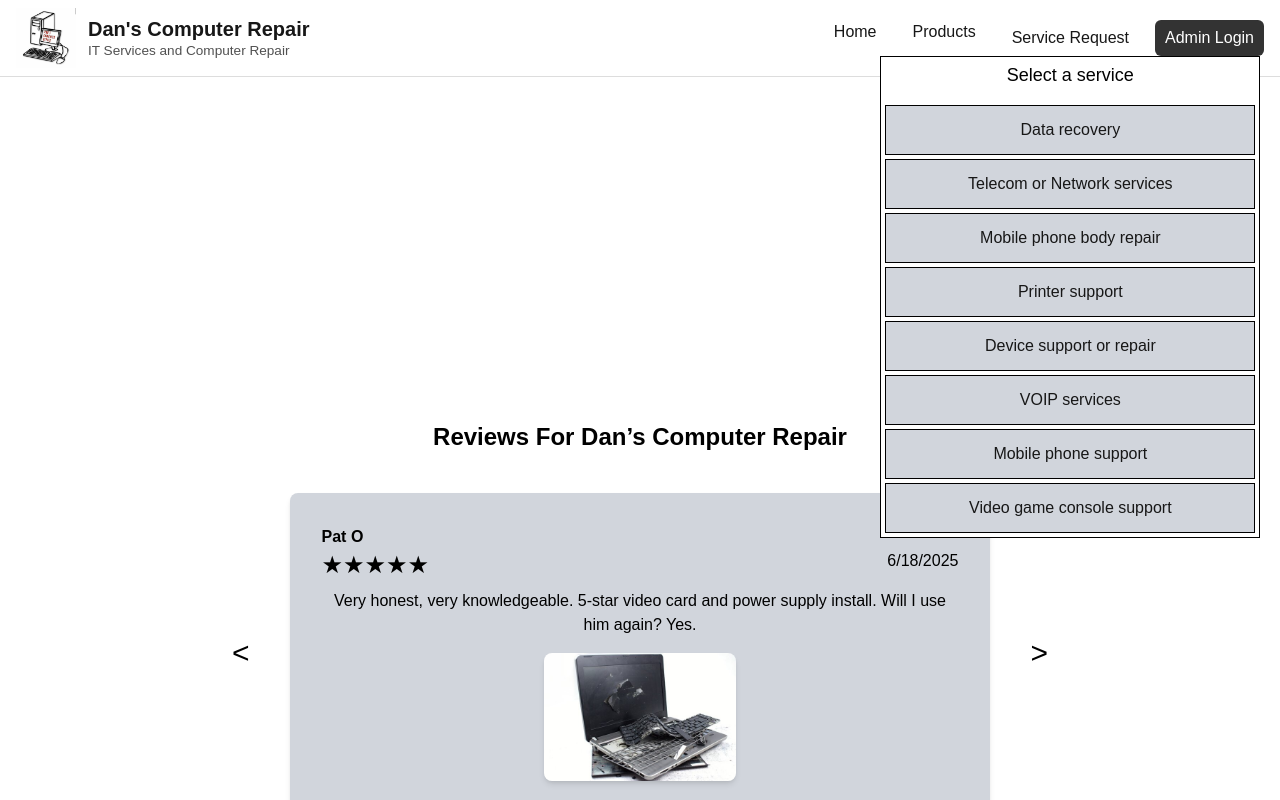
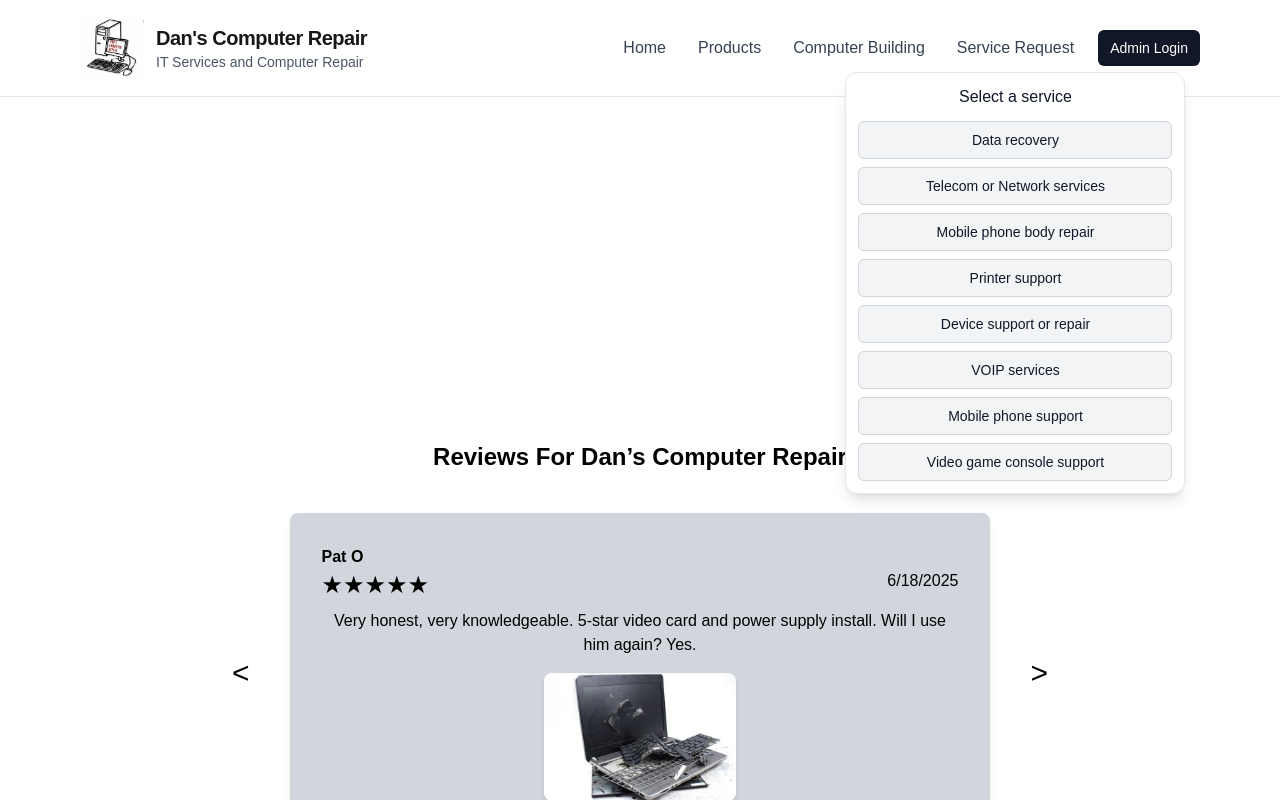
Before and after one commit to BrandonMLeyva/DansComputerRepair, a Next.js app: page / in a window 1280 px wide. Both pictures are taken after a click on the button "Service Request". Shown: the top 800 px of the page. Built offline with nearby package versions, Linux system fonts and the light colour scheme.

Commit message:
DC-591, DC- 592

```diff
--- a/src/app/components/Header.js
+++ b/src/app/components/Header.js
@@ -1,26 +1,23 @@
 "use client";
+
 import { useState, useRef, useEffect } from "react";
+import { useRouter } from "next/navigation";
 
-function Header() {
+export default function Header() {
   const [isDropdownOpen, setDropdownOpen] = useState(false);
-
   const dropdownRef = useRef(null);
+  const router = useRouter();
 
   useEffect(() => {
     function handleClickOutside(event) {
       if (dropdownRef.current && !dropdownRef.current.contains(event.target)) {
         const button = dropdownRef.current.previousSibling;
-                if (button && button.contains(event.target)) {
-                    return;
-                }
+        if (button && button.contains(event.target)) return;
         setDropdownOpen(false);
       }
     }
-
     document.addEventListener("mousedown", handleClickOutside);
-        return () => {
-            document.removeEventListener("mousedown", handleClickOutside);
-        };
+    return () => document.removeEventListener("mousedown", handleClickOutside);
   }, []);
 
   const services = [
@@ -34,67 +31,121 @@
     "Video game console support",
   ];
 
+  const handleNavigation = (path) => {
+    setDropdownOpen(false);
+    router.push(path);
+  };
+
   return (
-        <header className="site-header">
-            <div className="brand">
-                <img src="/Danlogo.jpg" alt="Dan's Computer Repair Logo" width="80" height="80" />
-                <div className="brand-text">
-                    <h1> Dan's Computer Repair</h1>
-                    <p>IT Services and Computer Repair</p>
+    <header className="w-full border-b border-gray-200 bg-white">
+      <div className="mx-auto flex max-w-6xl items-center justify-between px-4 py-3 md:py-4">
+        {/* Brand */}
+        <div className="flex items-center gap-3">
+          <img
+            src="/Danlogo.jpg"
+            alt="Dan's Computer Repair Logo"
+            width="64"
+            height="64"
+            className="h-16 w-16 rounded-md object-contain"
+          />
+          <div className="leading-tight">
+            <h1 className="text-xl font-semibold tracking-tight">
+              Dan&apos;s Computer Repair
+            </h1>
+            <p className="text-sm text-gray-600">
+              IT Services and Computer Repair
+            </p>
           </div>
         </div>
-            <nav className="main-nav">
-                <ul className="nav-list">
-                    <li><a href="/">Home</a></li>
-                    <li><a href="/about">Products</a></li>
+
+        {/* Nav */}
+        <nav className="hidden md:block">
+          <ul className="flex items-center gap-4">
+            <li>
+              <button
+                type="button"
+                onClick={() => handleNavigation("/")}
+                className="rounded px-2 py-1 text-gray-700 hover:text-gray-900 hover:underline focus:outline-none focus-visible:ring-2 focus-visible:ring-gray-300"
+              >
+                Home
+              </button>
+            </li>
+
+            <li>
+              <button
+                type="button"
+                onClick={() => handleNavigation("/about")}
+                className="rounded px-2 py-1 text-gray-700 hover:text-gray-900 hover:underline focus:outline-none focus-visible:ring-2 focus-visible:ring-gray-300"
+              >
+                Products
+              </button>
+            </li>
+
+            {/* Computer Bulding button */}
+            <li>
+              <button
+                type="button"
+                onClick={() => handleNavigation("/create-computer-configuration-form")}
+                className="rounded px-2 py-1 text-gray-700 hover:text-gray-900 hover:underline focus:outline-none focus-visible:ring-2 focus-visible:ring-gray-300"
+              >
+                Computer Building
+              </button>
+            </li>
+
+            {/* Service Request dropdown */}
             <li className="relative">
-                        <button onClick={() => setDropdownOpen(!isDropdownOpen)}>Service Request</button>
+              <button
+                type="button"
+                onClick={() => setDropdownOpen((v) => !v)}
+                aria-expanded={isDropdownOpen}
+                aria-haspopup="menu"
+                className="rounded px-2 py-1 text-gray-700 hover:text-gray-900 hover:underline focus:outline-none focus-visible:ring-2 focus-visible:ring-gray-300"
+              >
+                Service Request
+              </button>
+
               {isDropdownOpen && (
-                            <div ref={dropdownRef} className="absolute left-1/2 -translate-x-1/2 w-[380px] bg-white border border-black p-1">
-                            {/* <div className="absolute left-1/2 -translate-x-1/2 mt-3 w-[380px] bg-white border border-black p-6"> */}
-                                <p className="text-center text-black text-lg font-medium mb-4">
+                <div
+                  ref={dropdownRef}
+                  role="menu"
+                  className="absolute left-1/2 z-50 mt-2 w-[340px] -translate-x-1/2 rounded-xl border border-gray-200 bg-white p-3 shadow-lg"
+                >
+                  <p className="mb-3 text-center text-base font-medium text-gray-900">
                     Select a service
                   </p>
-                                <ul className="space-y-1">
-                                    {services.map((service, index) => {
-                                        let linkUrl = "/services"; // default link(should change later)
-                                        if (service === "Data recovery" || service === "Telecom or Network services") {
-                                            linkUrl = "/service-request";
-                                        }
-                                        return (
+                  <ul className="space-y-2">
+                    {services.map((service, index) => (
                       <li key={index}>
-                                                <a
-                                                    href={linkUrl}
-                                                    className="!rounded-none block w-full text-center bg-gray-300 border border-black !py-3 text-black hover:bg-gray-400 transition-colors"
+                        <button
+                          type="button"
+                          role="menuitem"
+                          onClick={() => handleNavigation("/service-request")}
+                          className="block w-full rounded-md border border-gray-300 bg-gray-100 px-3 py-2 text-sm font-medium text-gray-900 transition hover:bg-gray-200 focus:outline-none focus-visible:ring-2 focus-visible:ring-gray-300"
                         >
                           {service}
-                                                </a>
+                        </button>
                       </li>
-                                        );
-                                    })}
+                    ))}
                   </ul>
                 </div>
               )}
             </li>
 
-                    {/* admin login button with different styling from other links */}
             <li>
-                        <a
-                            href="/contact"
-                            style={{
-                                background: '#333',
-                                color: '#fff',
-                                padding: '6px 10px',
-                                borderRadius: '6px',
-                                textDecoration: 'none',
-                                display: 'inline-block'
-                            }}
-                        >Admin Login</a>
+              <button
+                type="button"
+                onClick={() => handleNavigation("/admin-log-in")}
+                className="rounded-md bg-gray-900 px-3 py-2 text-sm font-medium text-white transition hover:bg-gray-800 focus:outline-none focus-visible:ring-2 focus-visible:ring-gray-300"
+              >
+                Admin Login
+              </button>
             </li>
           </ul>
         </nav>
 
+        {/* (Optional) Mobile trigger placeholder */}
+        <div className="md:hidden" />
+      </div>
     </header>
-    )
+  );
 }
-export default Header;
```
Also changed, not shown: 1 other file (tests, documents, lock files or other folders). Lines whose indentation alone changed are shown as unchanged.
